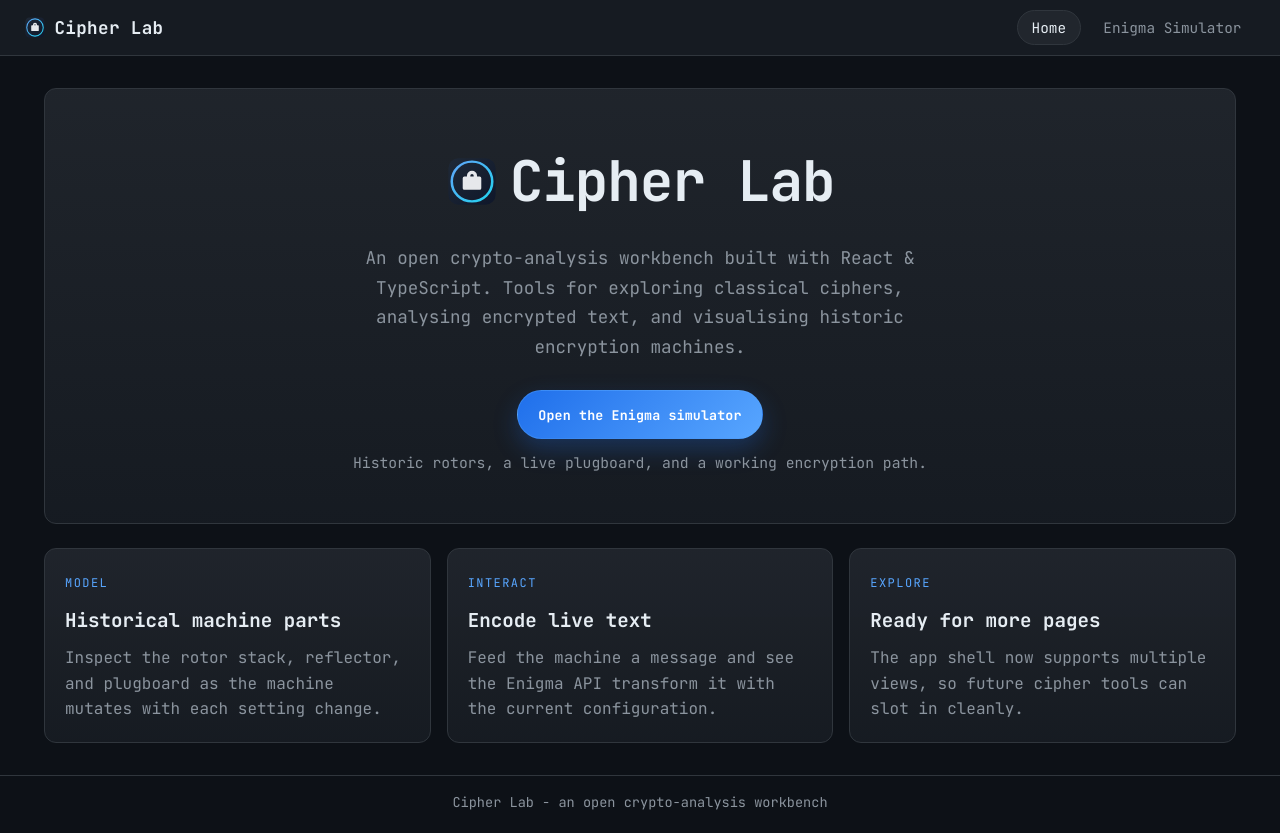
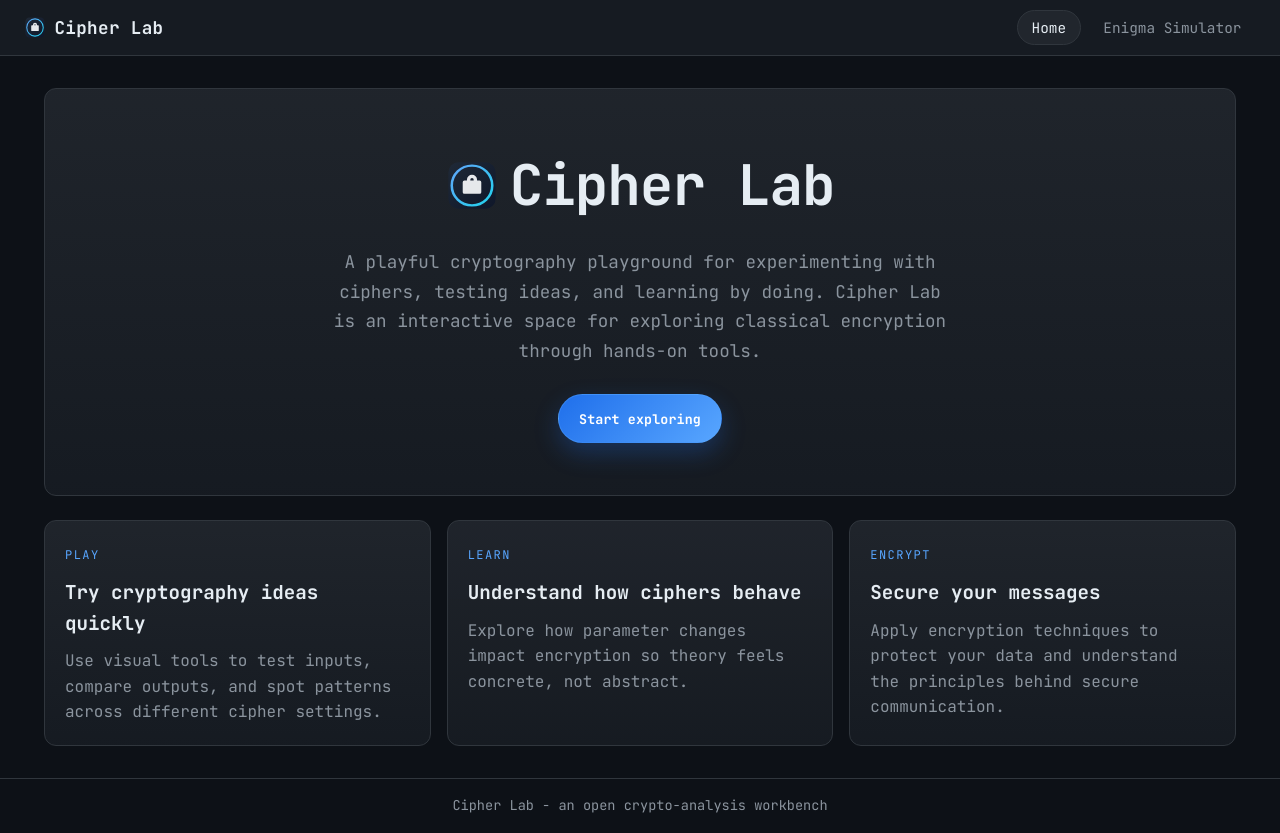
Before and after one commit to elliot-brooks/cipher-lab, a React (Vite) app: page /#home in a window 1280 px wide. Built offline with nearby package versions, Linux system fonts and the light colour scheme.

Commit message:
feature: improve homepage

```diff
--- a/src/pages/Home.css
+++ b/src/pages/Home.css
@@ -6,7 +6,7 @@
 
 .home-hero {
   text-align: center;
-  padding: 3rem 1.5rem;
+  padding: 3.25rem 1.5rem;
 }
 
 .home-hero-title {
@@ -31,7 +31,7 @@
 .home-hero-subtitle {
   font-size: 1.1rem;
   color: var(--color-text-muted);
-  max-width: 560px;
+  max-width: 620px;
   margin: 0 auto;
   line-height: 1.7;
 }
--- a/src/pages/Home.tsx
+++ b/src/pages/Home.tsx
@@ -13,33 +13,32 @@ export default function Home({ onExplore }: HomeProps) {
           <img src="cipher-lab.svg" alt="" className="home-hero-icon" aria-hidden="true" />Cipher Lab
         </h1>
         <p className="home-hero-subtitle">
-          An open crypto-analysis workbench built with React &amp; TypeScript.
-          Tools for exploring classical ciphers, analysing encrypted text, and
-          visualising historic encryption machines.
+          A playful cryptography playground for experimenting with ciphers,
+          testing ideas, and learning by doing. Cipher Lab is an interactive
+          space for exploring classical encryption through hands-on tools.
         </p>
         <div className="home-hero-actions">
           <button className="home-primary-action" type="button" onClick={() => onExplore('enigma')}>
-            Open the Enigma simulator
+            Start exploring
           </button>
-          <p className="home-hero-note">Historic rotors, a live plugboard, and a working encryption path.</p>
         </div>
       </section>
 
       <section className="home-grid">
         <article className="home-card home-feature">
-          <span className="home-feature-kicker">Model</span>
-          <h2>Historical machine parts</h2>
-          <p>Inspect the rotor stack, reflector, and plugboard as the machine mutates with each setting change.</p>
+          <span className="home-feature-kicker">Play</span>
+          <h2>Try cryptography ideas quickly</h2>
+          <p>Use visual tools to test inputs, compare outputs, and spot patterns across different cipher settings.</p>
         </article>
         <article className="home-card home-feature">
-          <span className="home-feature-kicker">Interact</span>
-          <h2>Encode live text</h2>
-          <p>Feed the machine a message and see the Enigma API transform it with the current configuration.</p>
+          <span className="home-feature-kicker">Learn</span>
+          <h2>Understand how ciphers behave</h2>
+          <p>Explore how parameter changes impact encryption so theory feels concrete, not abstract.</p>
         </article>
         <article className="home-card home-feature">
-          <span className="home-feature-kicker">Explore</span>
-          <h2>Ready for more pages</h2>
-          <p>The app shell now supports multiple views, so future cipher tools can slot in cleanly.</p>
+          <span className="home-feature-kicker">Encrypt</span>
+          <h2>Secure your messages</h2>
+          <p>Apply encryption techniques to protect your data and understand the principles behind secure communication.</p>
         </article>
       </section>
     </div>
```
